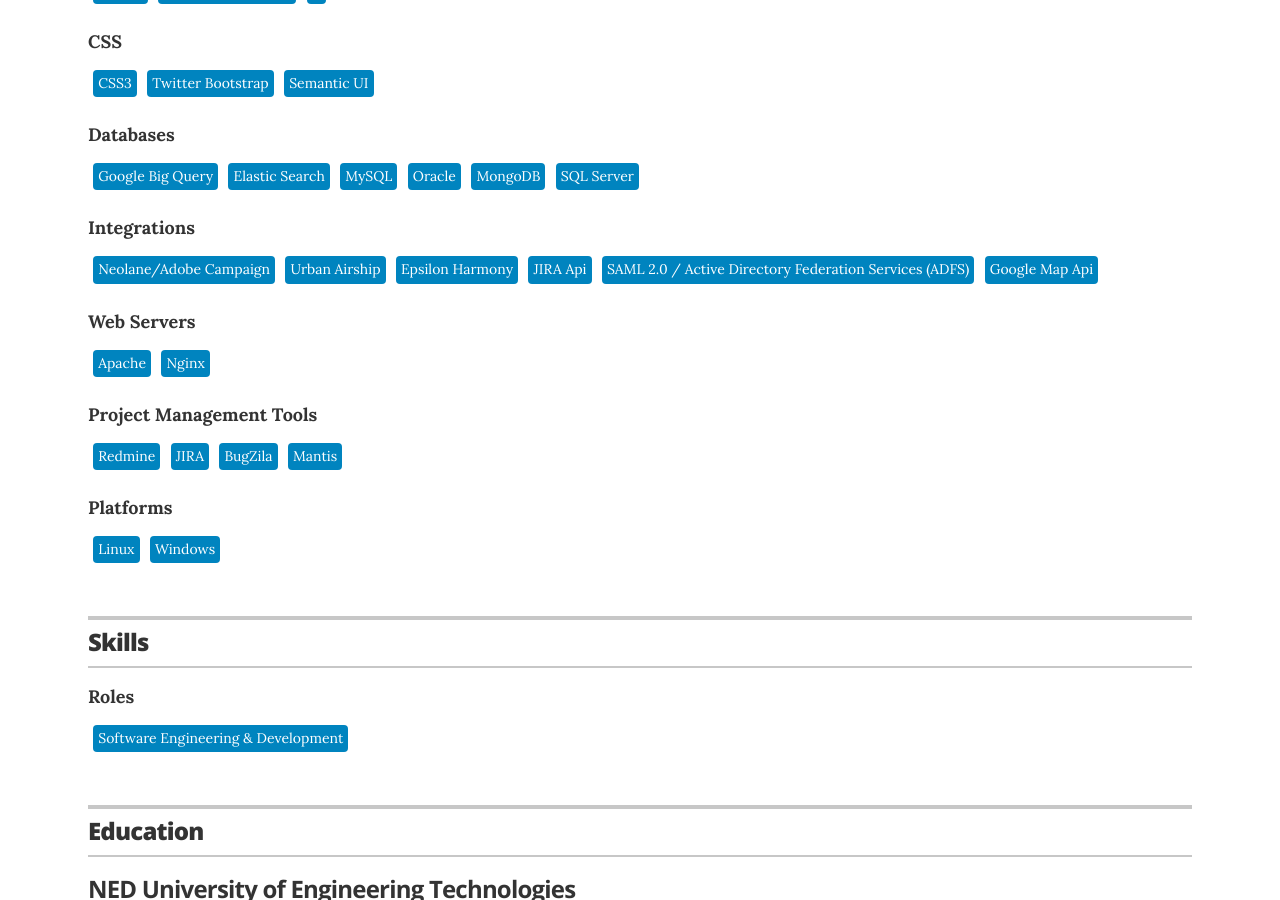
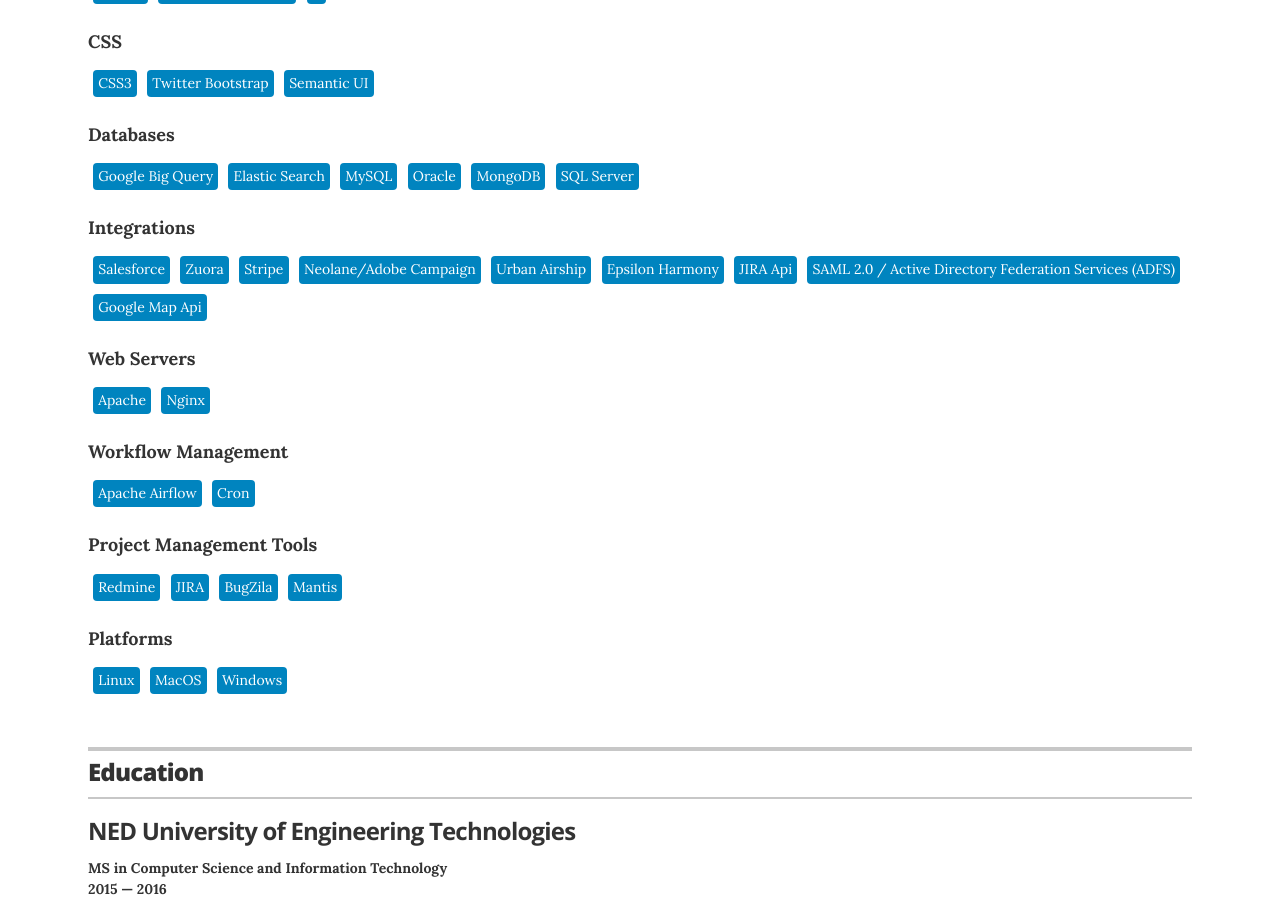
Before and after one commit to farman-a-shah/farman-a-shah.github.io, a Jekyll site: the page built from index.html, in a window 1280 px wide and 900 px high, scrolled down 1856 px. Built offline with Jekyll 4.4.1, drawn with Linux system fonts in a browser that asks for light colours.

Commit message:
Update experience and projects

```diff
--- a/_data/technologies.yml
+++ b/_data/technologies.yml
@@ -51,6 +51,9 @@
 # Integrations
 - techgroup: Integrations
   technologies:
+    - Salesforce
+    - Zuora
+    - Stripe
     - Neolane/Adobe Campaign
     - Urban Airship
     - Epsilon Harmony
@@ -64,6 +67,12 @@
     - Apache
     - Nginx
 
+# Workflow Management
+- techgroup: Workflow Management
+  technologies:
+    - Apache Airflow
+    - Cron
+
 # Tools
 - techgroup: Project Management Tools
   technologies:
@@ -76,4 +85,5 @@
 - techgroup: Platforms
   technologies:
     - Linux
+    - MacOS
     - Windows
--- a/_layouts/resume.html
+++ b/_layouts/resume.html
@@ -94,23 +94,23 @@
       <!-- end Technologies -->
       {% endif %}
 
-      {% if site.resume_section_skills %}
-      <!-- begin Skills -->
-      <section class="content-section">
+<!--      {% if site.resume_section_skills %}-->
+<!--      &lt;!&ndash; begin Skills &ndash;&gt;-->
+<!--      <section class="content-section">-->
 
-        <header class="section-header">
-          <h2>Skills</h2>
-        </header>
-        {% for skill in site.data.skills %}
-        <div class="resume-item">
-          <h4 class="resume-item-details">{{ skill.skill }}</h4>
-          <p class="resume-item-copy">{{ skill.description }}</p>
-        </div>
-        {% endfor %}
+<!--        <header class="section-header">-->
+<!--          <h2>Skills</h2>-->
+<!--        </header>-->
+<!--        {% for skill in site.data.skills %}-->
+<!--        <div class="resume-item">-->
+<!--          <h4 class="resume-item-details">{{ skill.skill }}</h4>-->
+<!--          <p class="resume-item-copy">{{ skill.description }}</p>-->
+<!--        </div>-->
+<!--        {% endfor %}-->
 
-      </section>
-      <!-- end Skills -->
-      {% endif %}
+<!--      </section>-->
+<!--      &lt;!&ndash; end Skills &ndash;&gt;-->
+<!--      {% endif %}-->
 
 
       {% if site.resume_section_education %}
```
